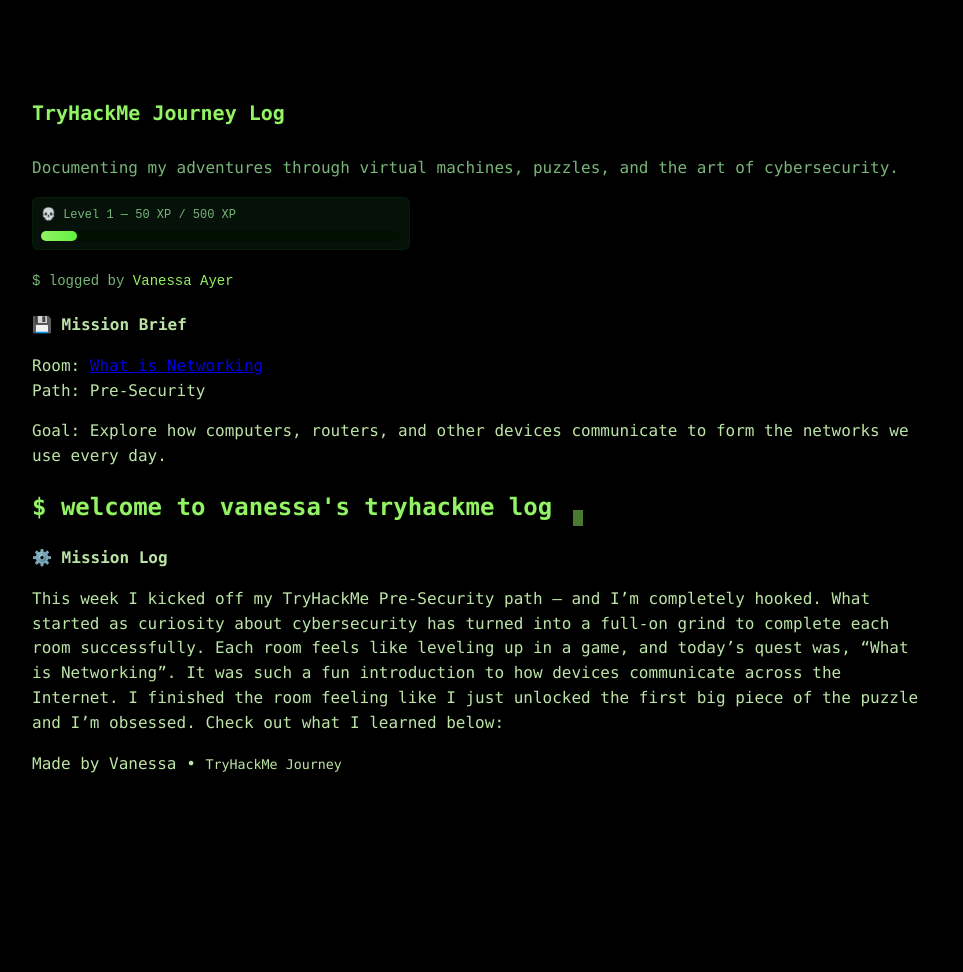
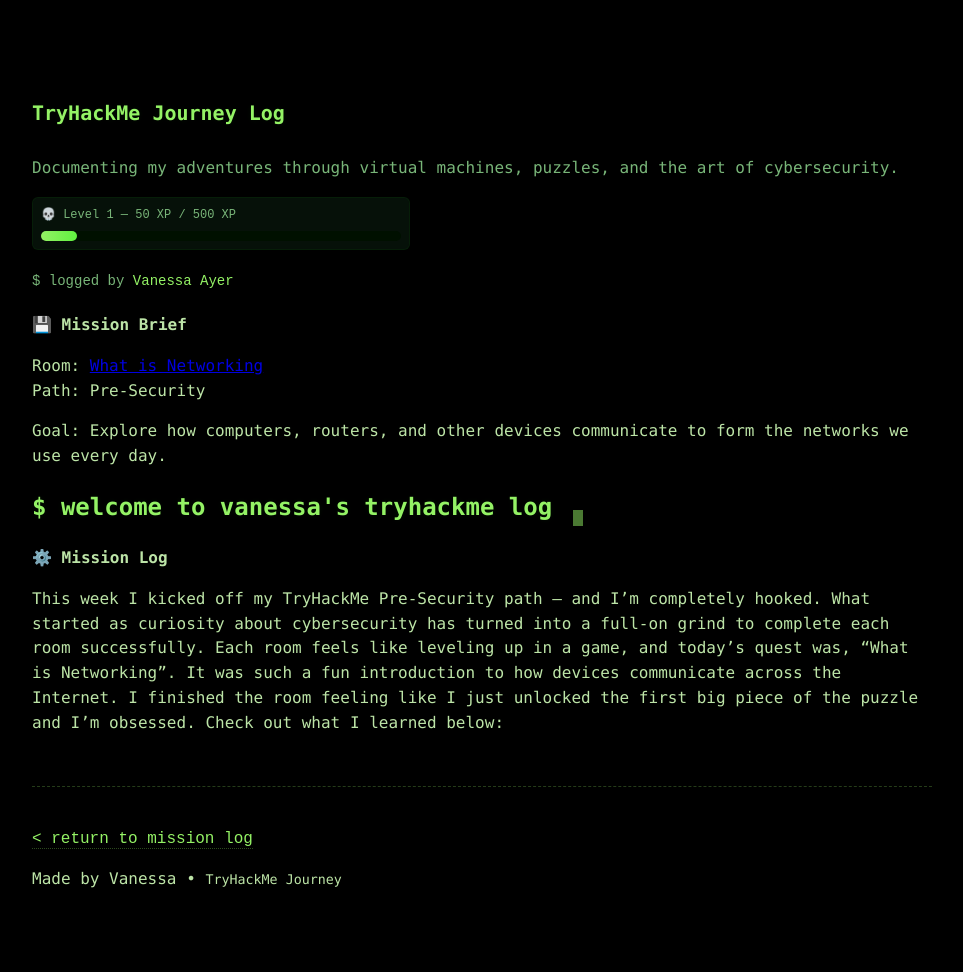
Before and after one commit to vanessa-ayer/tryhackme-log, a Jekyll site: the page built from _posts/2025-10-08-tryhackme-intro.md, in a window 1280 px wide. Shown: the whole page, without its empty margins (32-995 px from the left). Built offline with Jekyll 4.4.1, drawn with Linux system fonts in a browser that asks for light colours; our own code applies the rules of GitHub Pages for plain Markdown files; before the commit the page ends 900 px from its top, so only the background shows below that.

Commit message:
Feature / Add return to mission log link at bottom of posts

```diff
--- a/_layouts/post.html
+++ b/_layouts/post.html
@@ -31,6 +31,11 @@
 				</p>
 
 				{{ content }}
+				<hr class="divider" />
+
+				<p class="return-link">
+					<a href="{{ site.baseurl }}/">&lt; return to mission log</a>
+				</p>
 			</main>
 
 			<footer class="site-footer">
--- a/assets/css/custom.css
+++ b/assets/css/custom.css
@@ -154,3 +154,29 @@ code {
 .post-meta .author {
 	color: var(--accent);
 }
+
+/* --- return link at bottom of posts --- */
+.return-link {
+	text-align: left;
+	margin-top: 40px;
+	font-family: 'Source Code Pro', monospace;
+}
+
+.return-link a {
+	color: var(--accent);
+	text-decoration: none;
+	border-bottom: 1px dotted rgba(156, 255, 107, 0.3);
+	transition: all 0.2s ease;
+}
+
+.return-link a:hover {
+	text-shadow: 0 0 8px rgba(0, 255, 0, 0.3);
+	border-bottom: 1px solid var(--accent);
+}
+
+/* subtle horizontal line */
+.divider {
+	border: none;
+	border-top: 1px dashed rgba(156, 255, 107, 0.25);
+	margin: 50px 0 20px;
+}
```
